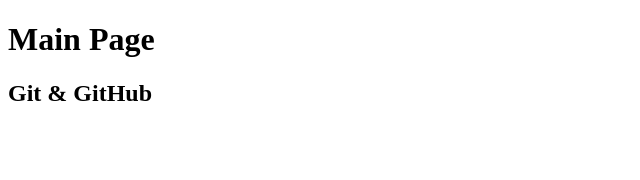
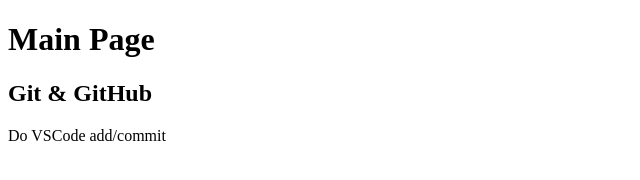
Before and after one commit to dongkki/GitBasicApp, a plain HTML site: page index.html in a window 1280 px wide. Shown: the whole page, without its empty margins (0-640 px from the left). Drawn offline with Linux system fonts and the light colour scheme.

Commit message:
index.html commit

```diff
--- a/index.html
+++ b/index.html
@@ -9,5 +9,8 @@
 <body>
     <h1>Main Page</h1>
     <h2>Git & GitHub</h2>
+    <div>
+        Do VSCode add/commit
+    </div>
 </body>
 </html>
```
